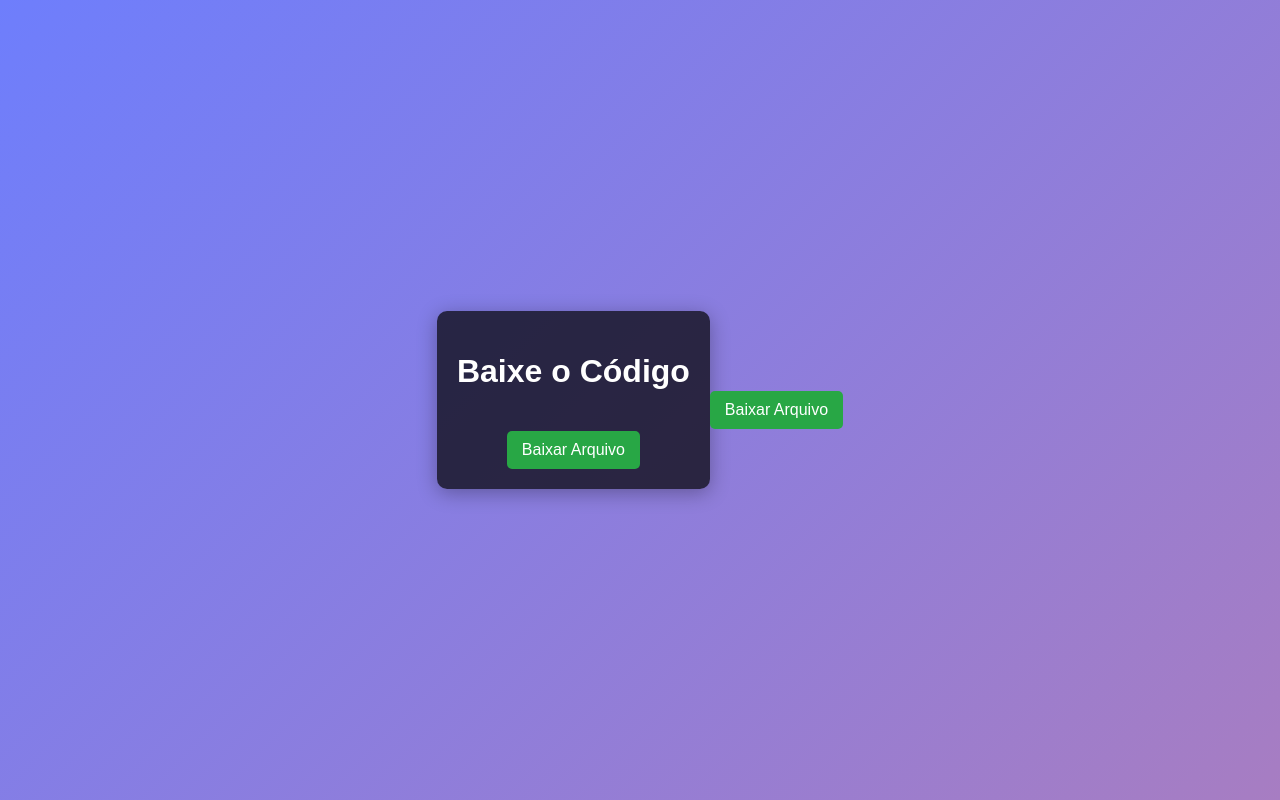
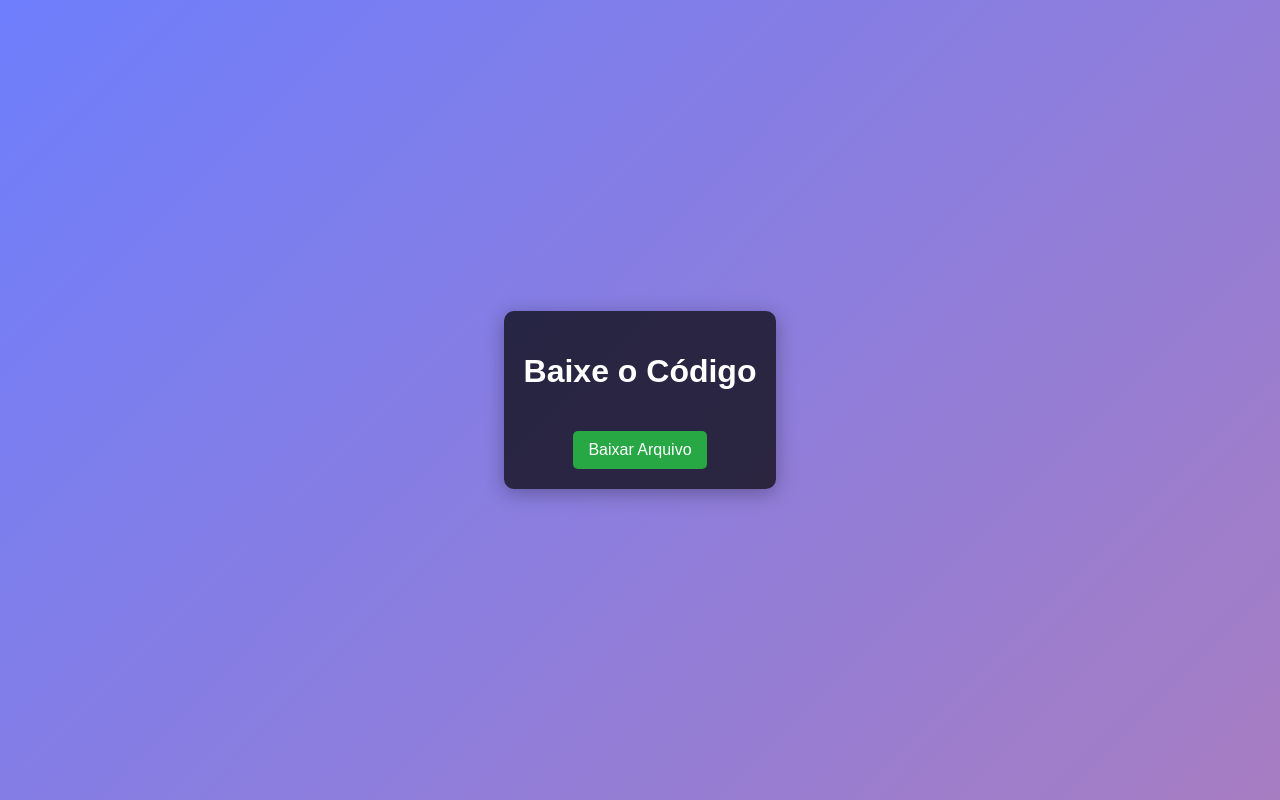
Before and after one commit to ogati25/github.io, a plain HTML site: page index.html in a window 1280 px wide. Drawn offline with Linux system fonts and the light colour scheme.

Commit message:
Update index.html

```diff
--- a/index.html
+++ b/index.html
@@ -56,9 +56,3 @@
     </div>
 </body>
 </html>
-
-    <a href="FlappyBird.rar" download>
-        <button class="download-button">Baixar Arquivo</button>
-    </a>
-</body>
-</html>
```
